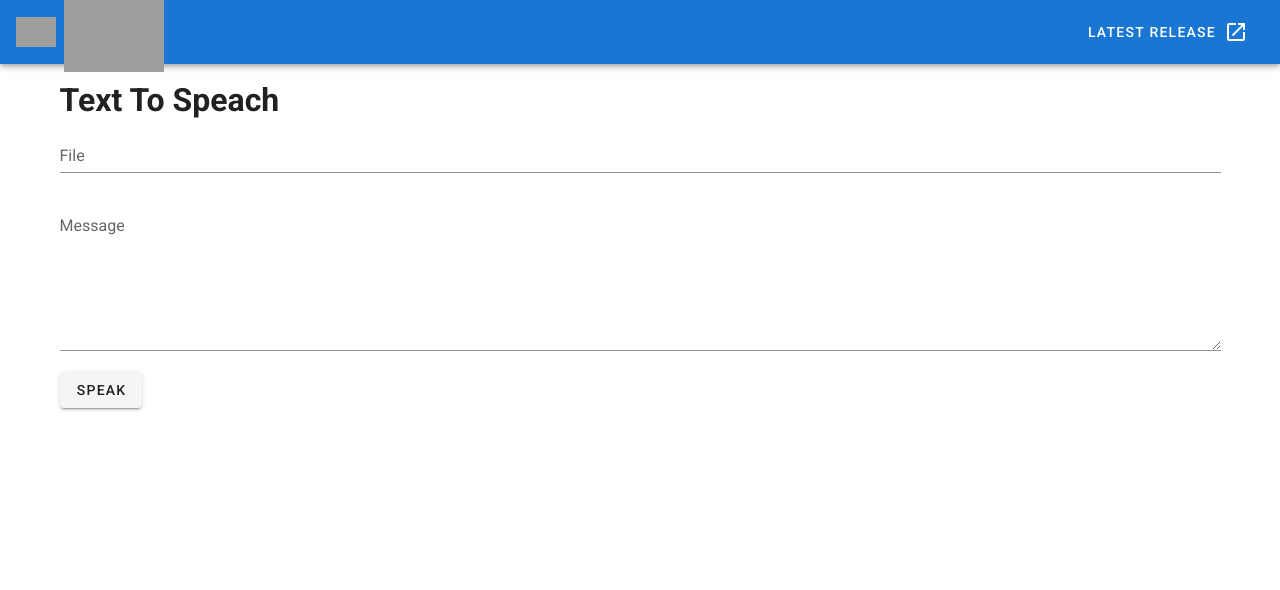
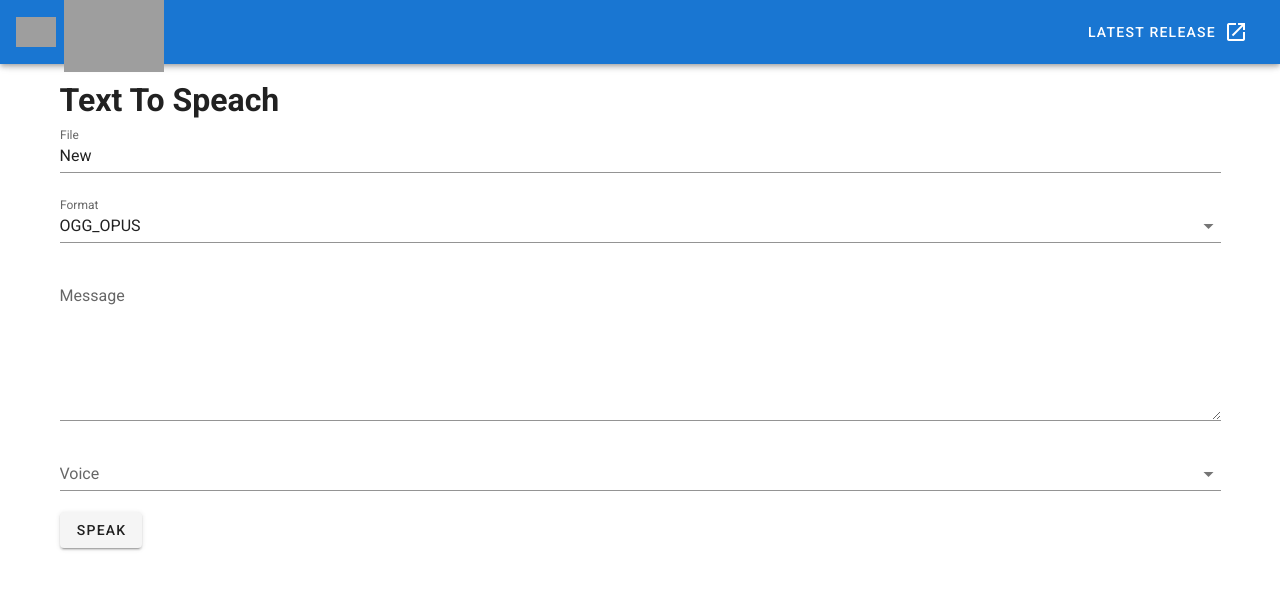
Before and after one commit to publicdata/chipsvoice, a Vue app in the folder googleTextToSpeech1/tts-ui/: page / in a window 1280 px wide. Shown: the top 590 px of the page. Built offline with nearby package versions, Linux system fonts and the light colour scheme; grey boxes are pictures that could not be loaded.

Commit message:
add more from fields and data defaults

```diff
--- a/googleTextToSpeech1/tts-ui/src/components/HelloWorld.vue
+++ b/googleTextToSpeech1/tts-ui/src/components/HelloWorld.vue
@@ -5,8 +5,10 @@
         div
           h1 Text To Speach
           v-form()
-            v-text-field(label="File" v-model="file")
+            v-text-field(label="File" v-model="file" required)
+            v-select(label="Format" v-model="format" :items="formats")
             v-textarea(label="Message" v-model="text" required)
+            v-select(label="Voice" v-model="voice" :items="voices")
             v-btn(@click="speak") Speak
 </template>
 
@@ -17,8 +19,23 @@
     name: 'HelloWorld',
 
     data: () => ({
-      file: "",
+      file: "New",
+      format: "OGG_OPUS",
+      formats: ["OGG_OPUS", "MP3", "LINEAR16"],
       text: "",
+      voices: [
+        "en-US-Wavenet-A",
+        "en-US-Wavenet-B",
+        "en-US-Wavenet-C",
+        "en-US-Wavenet-D",
+        "en-US-Wavenet-E",
+        "en-US-Wavenet-F",
+        "en-US-Wavenet-G",
+        "en-US-Wavenet-H",
+        "en-US-Wavenet-I",
+        "en-US-Wavenet-J",
+      ],
+      voice: 0,
     }),
 
     methods: {
@@ -28,6 +45,7 @@
         this.$http.post(baseURI, {
           outputFile: this.file,
           text: this.text,
+          voiceName: this.voice,
         })
         .then((result) => {
           this.users = result.data
```
